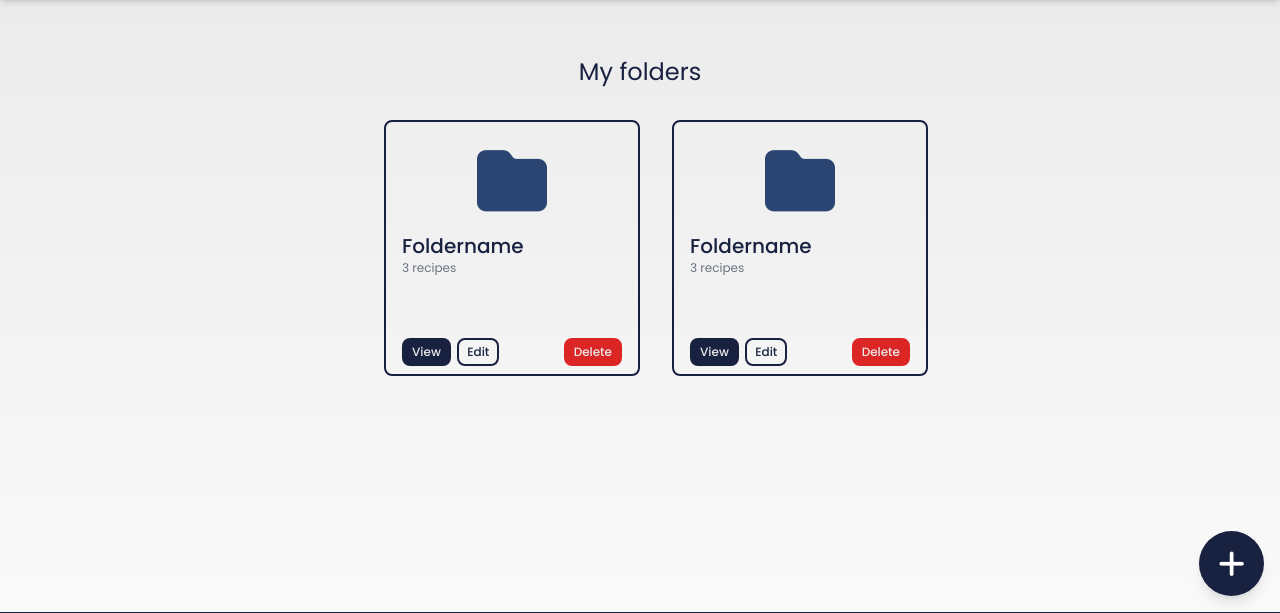
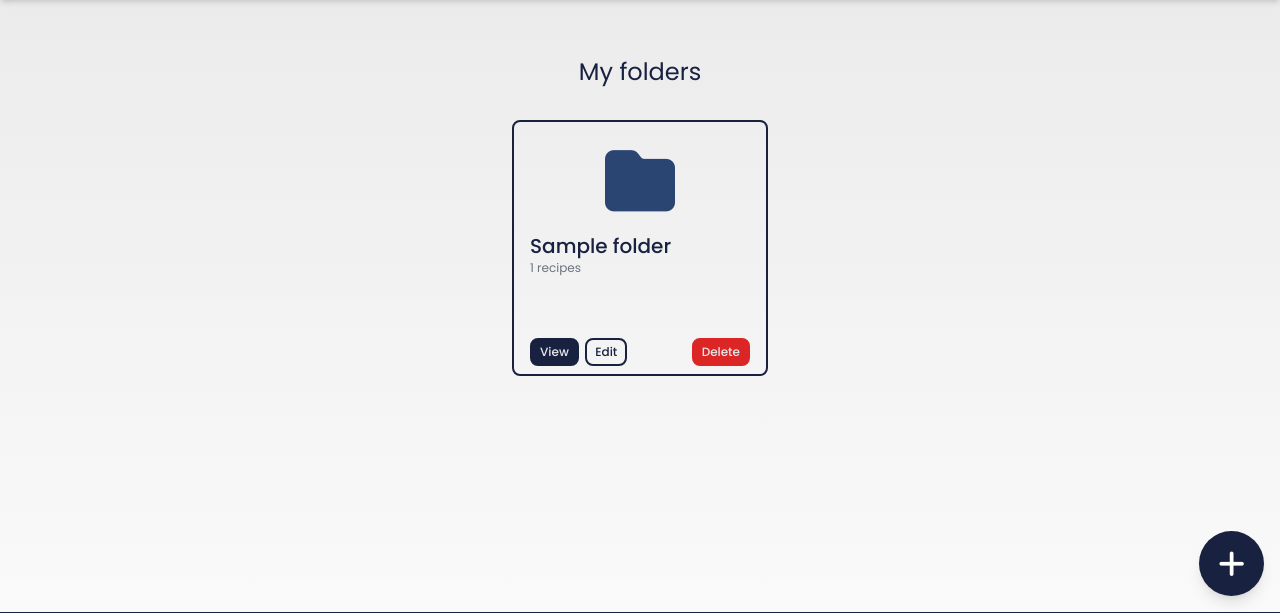
Before and after one commit to iambariz/SET09103, a Flask app: page /folders/ in a window 1280 px wide. Shown: the part 56-669 px from the top of the page. Run offline with Flask 3, Linux system fonts and the light colour scheme; a user stored in the database is signed in; tables that the repository leaves empty hold one stand-in row (values such as "Sample post"); some libraries are stand-ins or nearby versions.

Commit message:
Folder create edit delete and show - done

```diff
--- a/app/routes/folders.py
+++ b/app/routes/folders.py
@@ -10,7 +10,8 @@ folders_bp = Blueprint('folders', __name__, url_prefix='/folders')
 @folders_bp.route('/', methods=['GET'])
 @login_required
 def folder_index():
-    return render_template('pages/folder/index.html', user=current_user)
+    folders = Folder.query.filter_by(user_id=current_user.id).all()
+    return render_template('pages/folder/index.html', user=current_user, folders=folders)
 
 @folders_bp.route('/create', methods=['GET', 'POST'])
 @login_required
@@ -36,4 +37,27 @@ def folder_create():
 @login_required
 def folder_detail(id):
     folder = Folder.query.get_or_404(id)
-    return render_template('pages/folder/detail.html', folder=folder)
+    return render_template('pages/folder/folder.html', folder=folder)
+
+@folders_bp.route('/edit/<int:id>', methods=['GET', 'POST'])
+@login_required
+def folder_edit(id):
+    folder = Folder.query.get_or_404(id)
+    form = FolderCreateForm(obj=folder)  # Pre-populate with existing data
+
+    if form.validate_on_submit():
+        # Update folder data with form data
+        folder.name = form.name.data
+        db.session.commit()
+        return redirect(url_for('folders.folder_detail', id=folder.id))
+
+    # Render the same template as 'create' but passing 'form' and 'folder'
+    return render_template('pages/folder/create.html', form=form, folder=folder)
+
+
+@folders_bp.route('/delete/<int:id>', methods=['POST'])
+@login_required
+def folder_delete(id):
+    folder = Folder.query.get_or_404(id)
+    db.session.delete(folder)
+    db.session.commit()
--- a/app/static/css/styles.css
+++ b/app/static/css/styles.css
@@ -702,6 +702,10 @@ video {
   height: 100%;
 }
 
+.h-40 {
+  height: 10rem;
+}
+
 .max-h-\[185px\] {
   max-height: 185px;
 }
@@ -786,6 +790,11 @@ video {
 .gap-x-2 {
   -moz-column-gap: 0.5rem;
        column-gap: 0.5rem;
+}
+
+.gap-x-4 {
+  -moz-column-gap: 1rem;
+       column-gap: 1rem;
 }
 
 .space-x-4 > :not([hidden]) ~ :not([hidden]) {
@@ -1310,7 +1319,17 @@ div:has(> input[type="checkbox"]) > :not([hidden]) ~ :not([hidden]) {
     display: none;
   }
 
+  .md\:w-1\/2 {
+    width: 50%;
+  }
+
   .md\:flex-row {
     flex-direction: row;
   }
 }
+
+@media (min-width: 1024px) {
+  .lg\:w-1\/3 {
+    width: 33.333333%;
+  }
+}
--- a/app/templates/pages/folder/index.html
+++ b/app/templates/pages/folder/index.html
@@ -5,45 +5,15 @@
 {% block content %}
     <div>
         <h1 class="text-center text-2xl text-primary-600 pt-10">My folders</hh1>
-        <div class="flex mx-4 gap-8 flex-wrap flex-row w-full justify-center pt-8">
-            <div class="px-4 rounded-lg flex flex-col h-64 py-2 max-w-64 w-full border-2 border-primary-600 justify-between">
-                <div>
-                    <i class="fas fa-folder text-[70px] text-primary-500 py-4"></i>
-                    <div class="text-left flex flex-col">
-                        <span class="text-xl font-medium">Foldername</span>
-                        <span class="text-xs text-gray-500 mt-0">3 recipes</span>
-                    </div>
-                </div>
-                <div class="flex flex-row justify-between">
-                    <div>
-                        <a href="#" class="btn btn-primary">View</a>
-                        <a href="#" class="btn btn-primary-alt">Edit</a>
-                    </div>
-                    <div>
-                        <a href="#" class="btn btn-danger">Delete</a>
-                    </div>
-                </div>
-            </div><div class="px-4 rounded-lg flex flex-col h-64 py-2 max-w-64 w-full border-2 border-primary-600 justify-between">
-                <div>
-                    <i class="fas fa-folder text-[70px] text-primary-500 py-4"></i>
-                    <div class="text-left flex flex-col">
-                        <span class="text-xl font-medium">Foldername</span>
-                        <span class="text-xs text-gray-500 mt-0">3 recipes</span>
-                    </div>
-                </div>
-                <div class="flex flex-row justify-between">
-                    <div>
-                        <a href="#" class="btn btn-primary">View</a>
-                        <a href="#" class="btn btn-primary-alt">Edit</a>
-                    </div>
-                    <div>
-                        <a href="#" class="btn btn-danger">Delete</a>
-                    </div>
-                </div>
-            </div>
+        <div class="flex flex-wrap flex-row w-full justify-center pt-8 gap-x-4">
+            {% for folder in folders %}
+                {% include 'partials/_folder.html' %}
+            {% else %}
+                <p class="text-center text-gray-500">No folders available.</p>
+            {% endfor %}
         </div>
     </div>
     <a href="{{ url_for('folders.folder_create')}}" class="absolute bottom-4 flex justify-center items-center text-white-0 text-3xl right-4 bg-primary-600 text-white rounded-full w-[65px] h-[65px] shadow-lg hover:bg-primary-500 transition duration-200">
         <i class="fas fa-plus"></i>
     </a>
-    {% endblock %}
+{% endblock %}
--- /dev/null
+++ b/app/templates/partials/_folder.html
@@ -0,0 +1,18 @@
+<div class="px-4 rounded-lg flex flex-col h-64 py-2 max-w-64 w-full border-2 border-primary-600 justify-between">
+    <div>
+        <i class="fas fa-folder text-[70px] text-primary-500 py-4"></i>
+        <div class="text-left flex flex-col">
+            <span class="text-xl font-medium">{{ folder.name }}</span>
+            <span class="text-xs text-gray-500 mt-0">{{ folder.recipes|length }} recipes</span>
+        </div>
+    </div>
+    <div class="flex flex-row justify-between">
+        <div>
+            <a href="{{ url_for('folders.folder_detail', id=folder.id) }}" class="btn btn-primary">View</a>
+            <a href="{{ url_for('folders.folder_edit', id=folder.id) }}" class="btn btn-primary-alt">Edit</a>
+        </div>
+        <div>
+            <a href="{{ url_for('folders.folder_delete', id=folder.id) }}" class="btn btn-danger">Delete</a>
+        </div>
+    </div>
+</div>
```
Also changed, not shown: app/templates/pages/folder/create.html (+6 -5 lines), app/templates/pages/folder/folder.html (+14 -4 lines).
